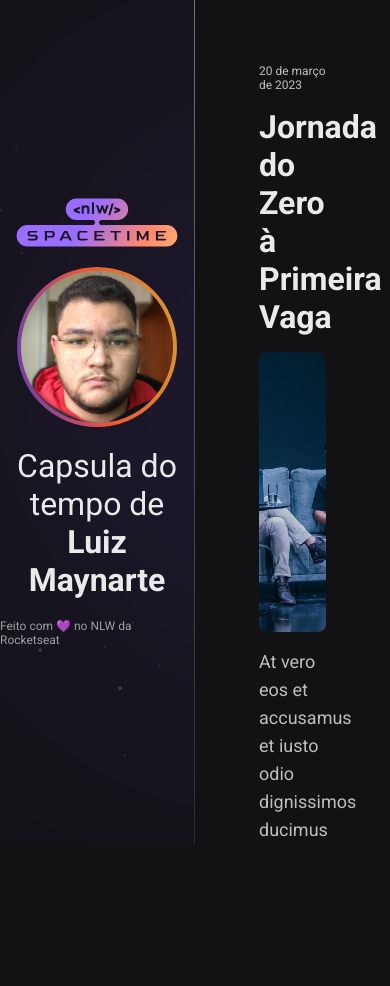
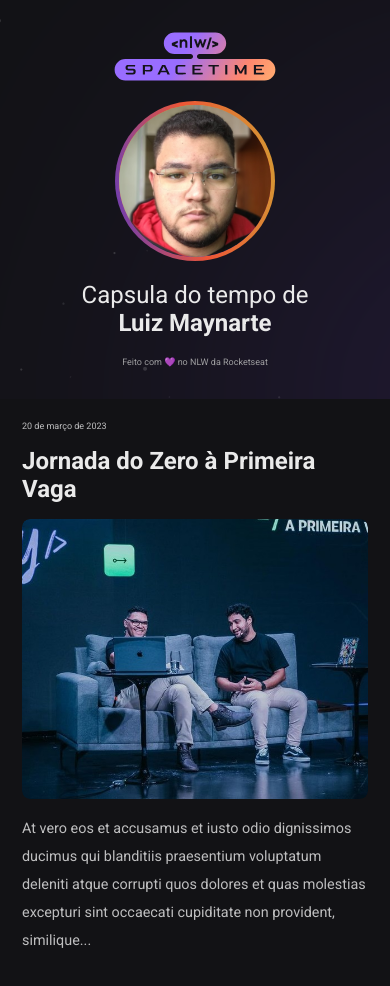
Before and after one commit to LuisComZ/nlw-spacetime, a plain HTML site: page index.html in a window 390 px wide. Before the commit the page ends 844 px from the top, so only its background shows below. Drawn offline with Linux system fonts and the light colour scheme.

Commit message:
animations

```diff
--- a/assets/style.css
+++ b/assets/style.css
@@ -5,6 +5,46 @@
   padding: 0;
   box-sizing: border-box;
   font-family: "Roboto", sans-serif;
+}
+
+:root {
+  font-size: 16px;
+}
+
+::-webkit-scrollbar {
+  width: 8px;
+}
+
+::-webkit-scrollbar-track {
+  background-color: #2c2c31;
+}
+
+::-webkit-scrollbar-thumb {
+  background-color: #9e9ea0;
+}
+
+@keyframes entering_down {
+  from {
+    opacity: 0;
+    transform: translateY(-200px);
+  }
+
+  to {
+    opacity: 1;
+    transform: translateY(0px);
+  }
+}
+
+@keyframes entering_up {
+  from {
+    opacity: 0;
+    transform: translatey(200px);
+  }
+
+  to {
+    opacity: 1;
+    transform: translatey(0px);
+  }
 }
 
 body {
@@ -22,6 +62,8 @@ nav {
   padding: 64px;
 
   overflow-y: scroll;
+
+  animation: entering_down 1.5s ease-in-out;
 }
 
 .memory {
@@ -35,12 +77,12 @@ nav {
 }
 
 .memory small {
-  font-size: 12px;
+  font-size: 0.75rem;
   color: #bebebf;
 }
 
 .memory h1 {
-  font-size: 32px;
+  font-size: 2rem;
   color: #eaeaea;
 }
 
@@ -49,10 +91,23 @@ nav {
   height: 280px;
   object-fit: cover; /* mantém a imagem proporcional */
   border-radius: 8px;
+
+  transition: transform 0.3s ease-in-out;
+}
+
+.memory div {
+  width: 100%;
+  height: 280px;
+  overflow: hidden;
+  border-radius: 8px;
+}
+
+.memory:hover img {
+  transform: scale(1.1);
 }
 
 .memory p {
-  font-size: 18px;
+  font-size: 1.2rem;
   color: #bebebf;
   line-height: 28px; /* distância entre as linhas */
 }
@@ -75,6 +130,10 @@ aside {
   gap: 20px;
 }
 
+aside * {
+  animation: entering_up 1.5s ease-in-out;
+}
+
 aside img:nth-child(2) {
   width: 160px;
   height: 160px;
@@ -87,11 +146,40 @@ aside img:nth-child(2) {
 }
 
 aside p {
-  font-size: 32px;
+  font-size: 2rem;
   text-align: center;
 }
 
 aside span {
-  font-size: 12px;
+  font-size: 0.75rem;
   color: #9e9ea0;
 }
+
+@media (max-width: 768px) {
+  :root {
+    font-size: 12px;
+  }
+
+  body {
+    grid-template-columns: 1fr;
+    grid-template-rows: 0.2fr 0.8fr;
+    grid-template-areas:
+    "profile"
+    "timeline";
+  }
+
+  nav {
+    padding: 22px;
+    overflow-y: visible;
+    animation: none;
+  }
+
+  aside {
+    padding: 32px 12px;
+    border-right: none;
+  }
+
+  aside * {
+    animation: none;
+  }
+}
--- a/index.html
+++ b/index.html
@@ -14,11 +14,11 @@
   </head>
   <body>
     <aside>
-      <img src="./assets/images/logo.svg" alt="Logo NLW Spacetime"/>
-      <img src="./assets/images/eu.jfif" alt="Foto do Luiz"/>
+      <img src="./assets/images/logo.svg" alt="Logo NLW Spacetime" />
+      <img src="./assets/images/eu.jfif" alt="Foto do Luiz" />
 
       <p>
-        Capsula do tempo de <br/>
+        Capsula do tempo de <br />
         <strong>Luiz Maynarte</strong>
       </p>
 
@@ -33,10 +33,12 @@
       >
         <small>20 de março de 2023</small>
         <h1>Jornada do Zero à Primeira Vaga</h1>
-        <img
-          src="./assets/images/jornada.png"
-          alt="Rodrigo e Mayk apresentando o evento jornada do Zero à Primeira Vaga"
-        />
+        <div>
+          <img
+            src="./assets/images/jornada.png"
+            alt="Rodrigo e Mayk apresentando o evento jornada do Zero à Primeira Vaga"
+          />
+        </div>
         <p>
           At vero eos et accusamus et iusto odio dignissimos ducimus qui
           blanditiis praesentium voluptatum deleniti atque corrupti quos dolores
```
